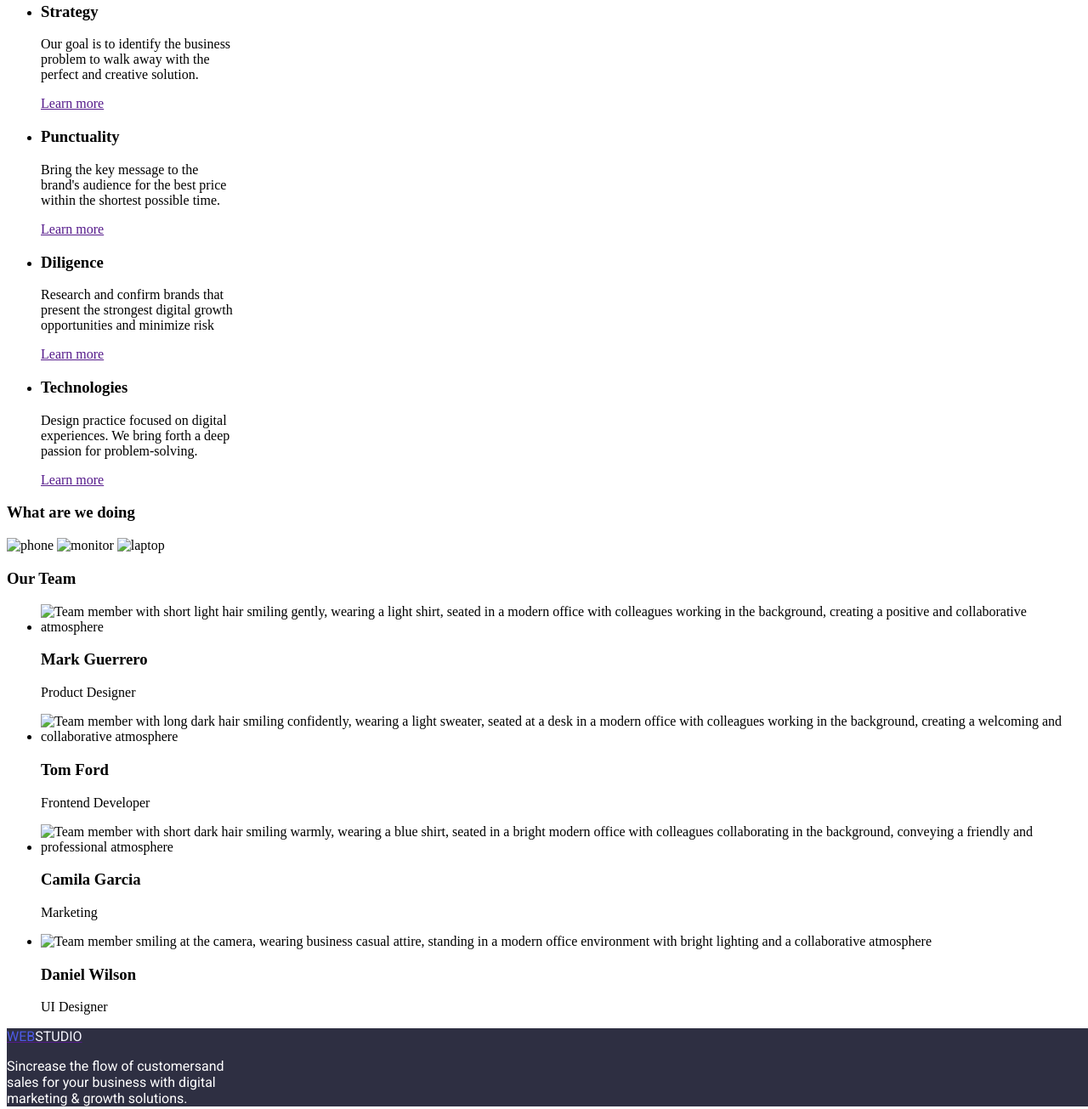
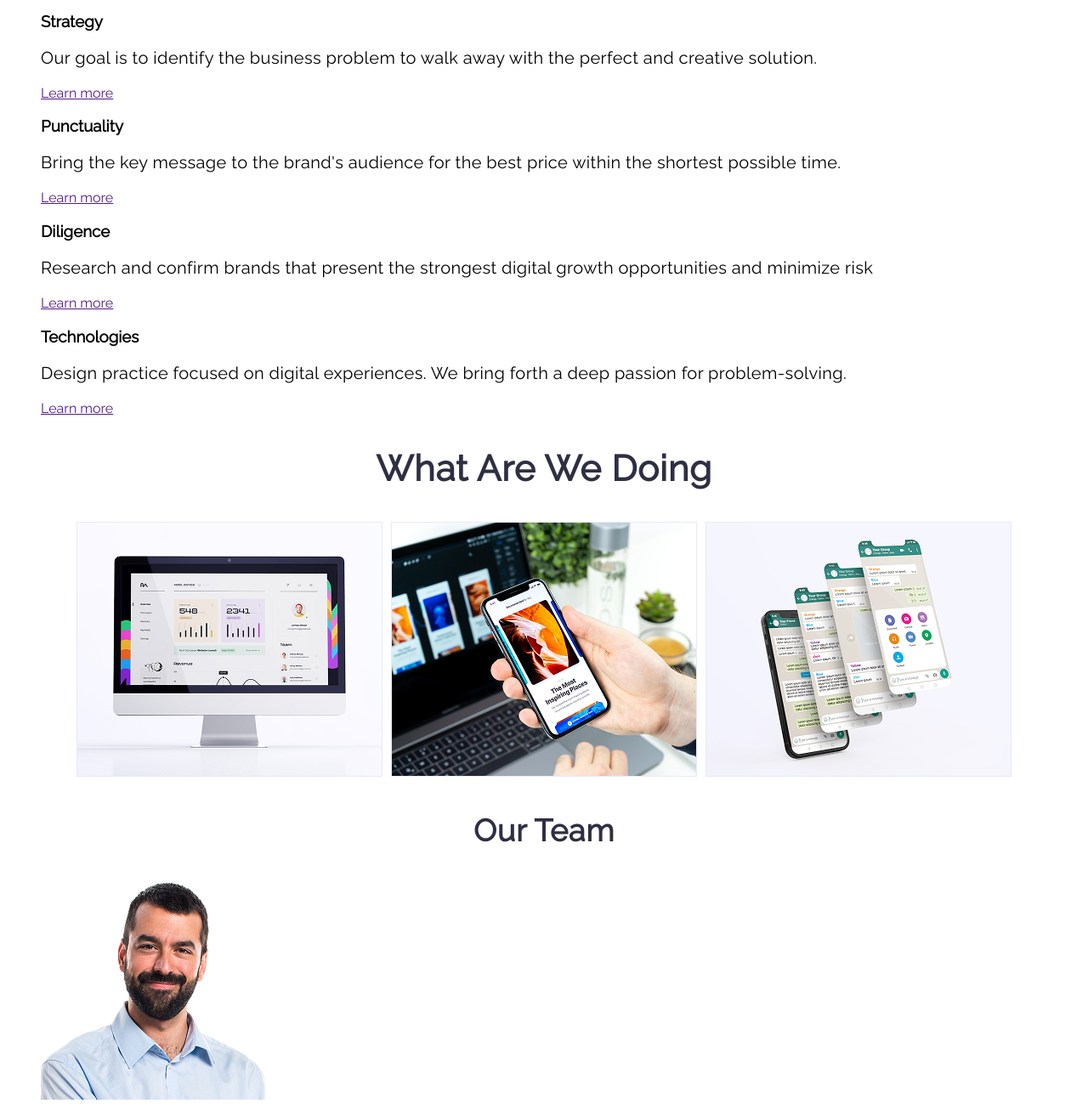
Before and after one commit to ROMAN123193/WEBSTUDIO, a plain HTML site: page index.html in a window 1280 px wide. Shown: the part 799-2104 px from the top of the page at 85% size. Drawn offline with Linux system fonts and the light colour scheme; files that its build step writes are made by us from their sources.

Commit message:
трохи відекорегував

```diff
--- a/index.html
+++ b/index.html
@@ -4,9 +4,11 @@
     <meta charset="UTF-8">
     <meta name="viewport" content="width=device-width, initial-scale=1.0">
     <title>webstudio</title>
-    <link rel="stylesheet" href="/project/images/Logo.svg"alt="logo">
-    <link rel="stylesheet" href="/project/css/styles.css">
-    <link href="https://fonts.googleapis.com/css2?family=Raleway:ital,wght@0,100..900;1,100..900&family=Roboto:ital,wght@0,100..900;1,100..900&display=swap" rel="stylesheet">
+    <link rel="stylesheet" href="/Logo.svg">
+    <link rel="stylesheet" href="/styles.css">
+   <link rel="preconnect" href="https://fonts.googleapis.com">
+<link rel="preconnect" href="https://fonts.gstatic.com" crossorigin>
+<link href="https://fonts.googleapis.com/css2?family=Raleway:ital@0;1&family=Roboto+Condensed:ital,wght@0,100..900;1,100..900&family=Roboto:ital,wght@0,100..900;1,100..900&display=swap" rel="stylesheet">
 </head>
 <body class="page">
          <!-- HEADER -->
@@ -55,8 +57,8 @@
                     <h3>
                         Strategy
                     </h3>
-                    <p>Our goal is to identify the business <br/>
-                        problem to walk away with the <br/> perfect and creative solution.
+                    <p class="benefits">Our goal is to identify the business
+                        problem to walk away with the  perfect and creative solution.
                      </p>
                      <a href="">Learn more</a>
 
@@ -67,8 +69,8 @@
                     <h3>
                        Punctuality
                     </h3>
-                    <p>
-                        Bring the key message to the <br/> brand's audience for the  best price <br/> within the shortest possible time.
+                    <p class="benefits">
+                        Bring the key message to the brand's audience for the  best price within the shortest possible time.
                      </p>
                      <a href="">Learn more</a>
 
@@ -79,8 +81,8 @@
                     <h3>
                         Diligence
                     </h3>
-                    <p>
-                         Research and confirm brands that <br/> present the strongest digital growth <br/> opportunities and minimize risk
+                    <p class="benefits">
+                         Research and confirm brands that present the strongest digital growth opportunities and minimize risk
                      </p>
                      <a href="">Learn more</a>
 
@@ -91,8 +93,8 @@
                     <h3>
                        Technologies
                     </h3>
-                    <p>
-                     Design practice focused on digital <br/> experiences. We bring forth a deep <br/> passion for problem-solving.
+                    <p class="benefits">
+                     Design practice focused on digital experiences. We bring forth a deep passion for problem-solving.
                      </p>
                      <a href="">Learn more</a>
 
@@ -103,9 +105,9 @@
         <!-- What are we doing -->
         <section class="whatarewedoing">
             <h3>What are we doing</h3>
-            <img src="/project/images/img2.jpg" alt="phone" width= 360>
-            <img src="/project/images/img1.jpg" alt="monitor" width= 360>
-            <img src="/project/images/img3.jpg" alt="laptop" width= 360>
+            <img src="/img1.jpg" alt="monitor" width= 360>
+            <img src="/img3.jpg" alt="laptop" width= 360>
+            <img src="/img2.jpg" alt="phone" width= 360>
         </section>
         <!-- Our Team -->
     <section class="ourteam">
@@ -115,7 +117,7 @@
         </h3>
         <ul>
             <li>
-                <img src="/project/images/img-3.png" alt="Team member with short light hair smiling gently, wearing a light shirt, seated in a modern office with colleagues working in the background, creating a positive and collaborative atmosphere" width= 264 height=260 >
+                <img src="/img-3.png" alt="Team member with short light hair smiling gently, wearing a light shirt, seated in a modern office with colleagues working in the background, creating a positive and collaborative atmosphere" width= 264 height=260 >
                 <h3>
                     Mark Guerrero
                 </h3>
@@ -124,7 +126,7 @@
         </ul>
          <ul>
             <li>
-                <img src="/project/images/img-2.png" alt="Team member with long dark hair smiling confidently, wearing a light sweater, seated at a desk in a modern office with colleagues working in the background, creating a welcoming and collaborative atmosphere" width= 264 height=260 >
+                <img src="/img-2.png" alt="Team member with long dark hair smiling confidently, wearing a light sweater, seated at a desk in a modern office with colleagues working in the background, creating a welcoming and collaborative atmosphere" width= 264 height=260 >
                 <h3>
                    Tom Ford
                 </h3>
@@ -135,7 +137,7 @@
         </ul>
          <ul>
             <li>
-                <img src="/project/images/img-1.png" alt="Team member with short dark hair smiling warmly, wearing a blue shirt, seated in a bright modern office with colleagues collaborating in the background, conveying a friendly and professional atmosphere" width= 264 height=260 >
+                <img src="/img-1.png" alt="Team member with short dark hair smiling warmly, wearing a blue shirt, seated in a bright modern office with colleagues collaborating in the background, conveying a friendly and professional atmosphere" width= 264 height=260 >
                 <h3>
                    Camila Garcia
                 </h3>
@@ -146,7 +148,7 @@
         </ul>
         <ul>
             <li>
-                <img src="/project/images/img.png" alt="Team member smiling at the camera, wearing business casual attire, standing in a modern office environment with bright lighting and a collaborative atmosphere" width= 264 height=260 >
+                <img src="/img.png" alt="Team member smiling at the camera, wearing business casual attire, standing in a modern office environment with bright lighting and a collaborative atmosphere" width= 264 height=260 >
                 <h3>
                    Daniel Wilson
                 </h3>
--- a/styles.css
+++ b/styles.css
@@ -1,14 +1,41 @@
+/* Global styles */
+/*page*/
+
+.page{
+    font-family: "Raleway", sans-serif;
+}
+ul,
+li {
+    list-style: none;
+
+}
+
 /*header */
 .logo-head{
-    font-family: "Roboto", sans-serif;
     color: #4D5AE5;
 }
 .logo-header {
-    font-family: "Roboto", sans-serif;
+    font-style: italic;
     color: #2E2F42;
 }
 /* Portfolio */
+.Portfolio {
+    font-family: var(--font-family);
+    font-weight: 500;
+    font-size: 16px;
+    line-height: 150%;
+    letter-spacing: 0.02em;
+    color: var(--navy-blue);
+}
+/*contact */
+.contact {
+    font-weight: 400;
+    font-size: 16px;
+    line-height: 150%;
+    letter-spacing: 0.02em;
+    color: #2E2F42;
 
+}
 /* Hero */
 .Hero{
     width: 1440px;
@@ -21,7 +48,7 @@
     height: 120px;
     top: 260px;
     left: 472px;
-    font-family: "Roboto", sans-serif;
+
     margin: 0 auto;
     text-align: center;
 }
@@ -33,23 +60,49 @@
 
 }
 /*benefits*/
+
+.benefits {
+    font-weight: 500;
+    font-size: 20px;
+    line-height: 120%;
+    letter-spacing: 0.02em;
+
+}
 /*what we are doing*/
+.whatarewedoing{font-weight: 700;
+    font-size: 36px;
+    line-height: 111%;
+    letter-spacing: 0.02em;
+    text-transform: capitalize;
+    text-align: center;
+    color: #2E2F42;
+}
 /*Our Team*/
+.ourteam-h3{
+    font-weight:700;
+    font-size: 36px;
+    line-height: 111%;
+    letter-spacing: 0.02em;
+    text-align: center;
+    color: #2E2F42;
+}
 /*footer*/
 .footer {
-    font-family: "Roboto", sans-serif;
+    display: flex;
+    flex-direction: column;;
     margin: 0 auto;
     width: 1440px;
+    height: 312px;
     background-color: #2E2F42;
     color: rgb(255, 255, 255);
     }
 .logo{
-    font-family: "Roboto", sans-serif;
+
     color:#4D5AE5 ;
 }
 .logo-footer{
-    font-family: "Roboto", sans-serif;
+    font-style: italic;
     color: #F4F4FD;
 }
 /*google fonts */
-/* font-family: "Roboto", sans-serif;*/
+/* font-family:  font-family: "Raleway", sans-serif;*/
```
